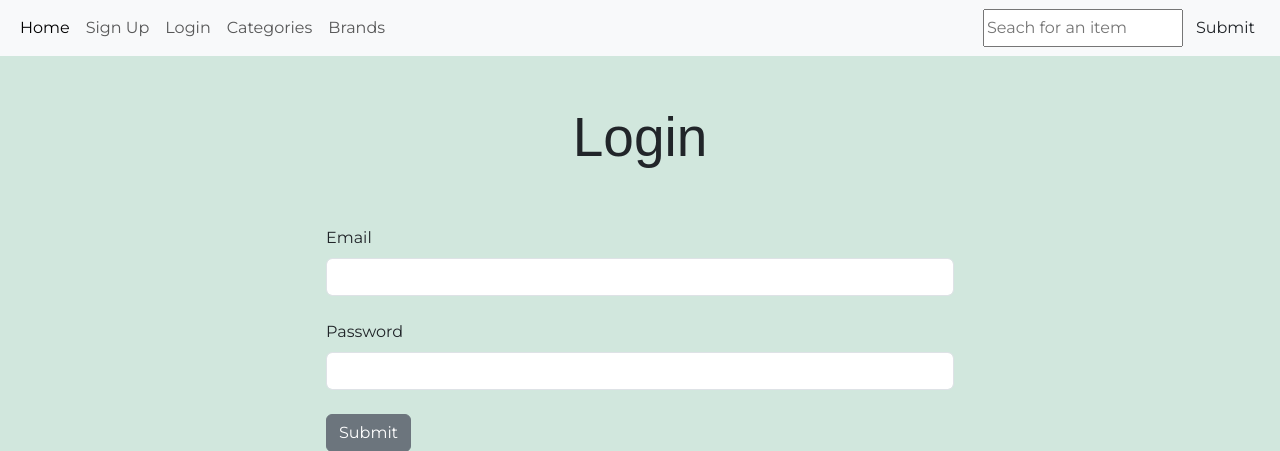
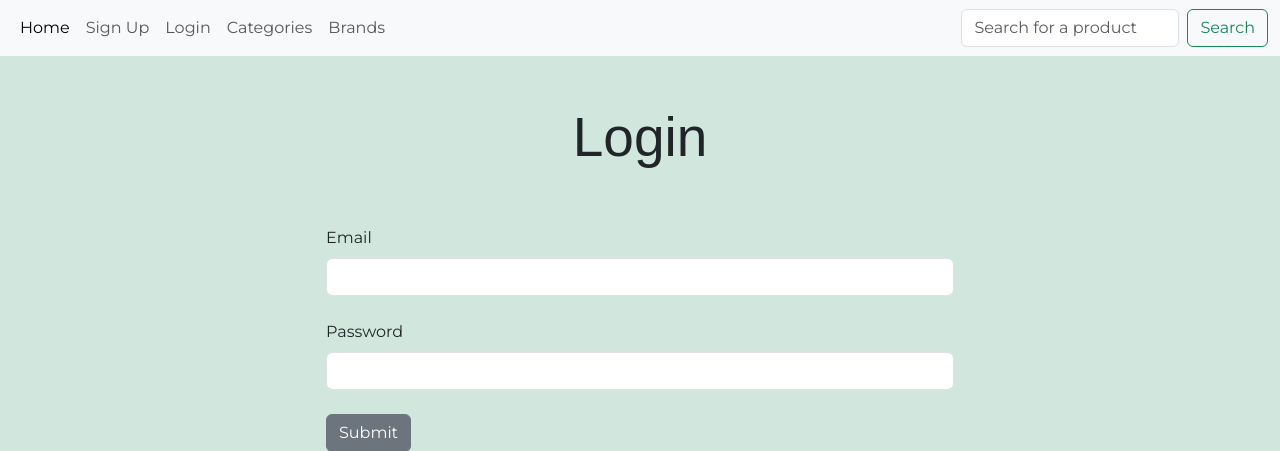
Before and after one commit to DanArthur99/Milestone-Project-3, a Flask app: a page that uses review_app/templates/base.html in a window 1280 px wide. Shown: the top 451 px of the page. Run offline with Flask 2, Linux system fonts and the light colour scheme; parts of the project's set-up code (start-up, migrations or seed data) failed here and were passed over; some libraries are stand-ins or nearby versions; some web fonts are replaced.

Commit message:
feat: js readded

```diff
--- /dev/null
+++ b/review_app/static/js/script.js
@@ -0,0 +1,3 @@
+document.addEventListener("DOMContentLoaded", (event) => {
+    document.getElementsByName("csrf_token")[0].id = "csrf_token_a"
+})
--- a/review_app/templates/base.html
+++ b/review_app/templates/base.html
@@ -71,8 +71,10 @@
                             {% endif %}
                         </ul>
                         <form method="POST" action="{{ url_for('search') }}" class="d-flex" role="search">
-                            {{ form_b.searched(placeholder="Seach for an item") }}
-                            {{ form_b.submit(class="btn btn-outline-succes")}}
+                            {{ form_b.hidden_tag() }}
+                            <input class="form-control me-2" type="search" id="search_bar"
+                                placeholder="Search for a product" aria-label="Search" name="searched" required>
+                            <button class="btn btn-outline-success" type="submit">Search</button>
                         </form>
                     </div>
                 </div>
```
